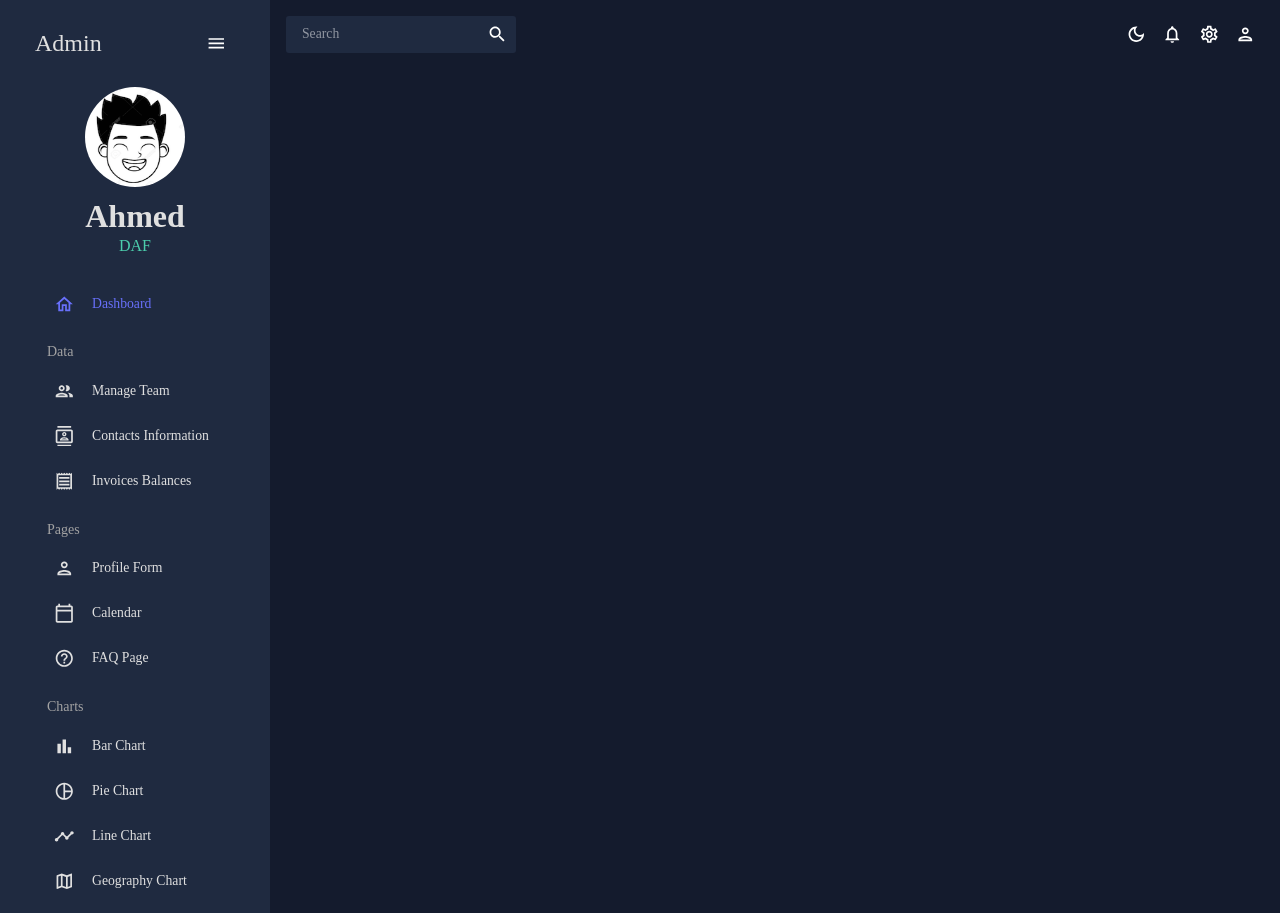
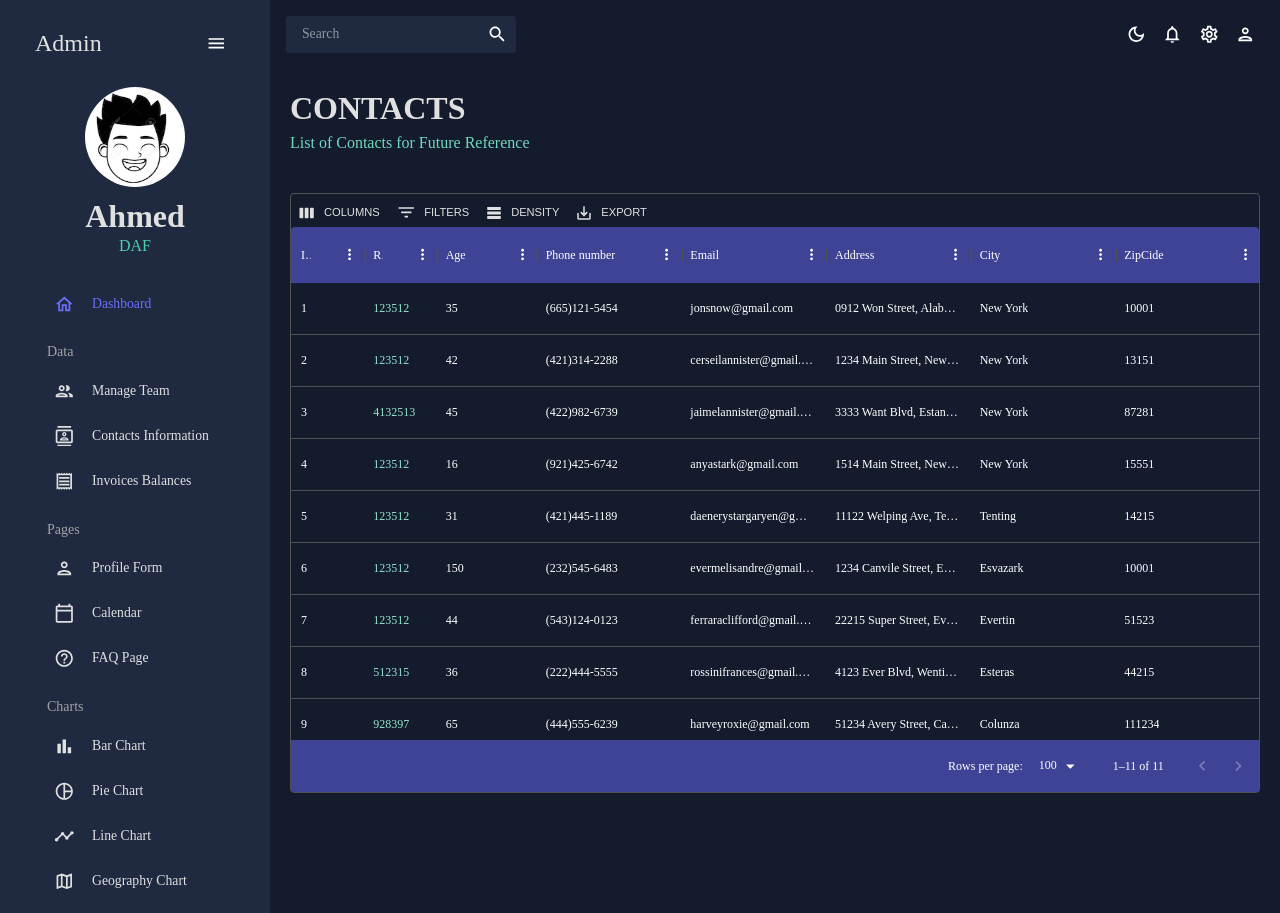
Before and after one commit to AhmidouA/Dashboard, a React (Vite) app: page /contacts in a window 1280 px wide. Built offline with nearby package versions, Linux system fonts and the light colour scheme.

Commit message:
Team and Contacts Page Done

```diff
--- a/src/App.tsx
+++ b/src/App.tsx
@@ -8,6 +8,7 @@
 import Sidebar from '@/hooks/Sidebar';
 import Dashboard from '@/pages/Dashboard';
 import Team from '@/pages/Team'
+import Contacts from '@/pages/Contacts';
 
 
 function App() {
@@ -28,7 +29,7 @@
               <Routes>
               <Route path='/' element={<Dashboard />} />
               <Route path='/team' element={<Team />} />
-              {/* <Route path='/contacts' element={<Contact />} /> */}
+              <Route path='/contacts' element={<Contacts />} />
               {/* <Route path='/invoices' element={<Invoices />} /> */}
               {/* <Route path='/form' element={<Form />} /> */}
               {/* <Route path='/bar' element={<Bar />} /> */}
--- /dev/null
+++ b/src/pages/Contacts.tsx
@@ -0,0 +1,76 @@
+/* REACT & NPM */
+import { Box, useTheme, } from '@mui/material';
+import { DataGrid, GridColDef, GridToolbar } from '@mui/x-data-grid';
+import AdminPanelSettingsOutlinedIcon from "@mui/icons-material/AdminPanelSettingsOutlined";
+import LockOpenOutlinedIcon from "@mui/icons-material/LockOpenOutlined";
+import SecurityOutlinedIcon from "@mui/icons-material/SecurityOutlined";
+
+
+
+
+/* Components */
+import { tokens } from '@/hooks/theme';
+import { mockDataContacts } from '@/data/mockData';
+import Header from '@/components/header/Header';
+
+
+
+/* Components */
+
+const Contacts = () => {
+
+    const theme = useTheme();
+    const colors = tokens(theme.palette.mode);
+
+    const columns: GridColDef[] = [
+      {field: 'id', headerName: 'ID', flex: 0.5},
+      {field: 'registrarId', headerName: 'Register Id', flex: 0.5, cellClassName: 'name-column--cell'},
+      {field: 'age', headerName: 'Age', type: 'number', headerAlign: 'left', align: 'left'},
+      {field: 'phone', headerName: 'Phone number', flex: 1},
+      {field: 'email', headerName: 'Email', flex: 1},
+      {field: 'address', headerName: 'Address', flex: 1},
+      {field: 'city', headerName: 'City', flex: 1},
+      {field: 'zipCode', headerName: 'ZipCide', flex: 1},
+    ]
+
+
+    return (
+      <Box m='20px'>
+        <Header title='CONTACTS' subtitle='List of Contacts for Future Reference' />
+        <Box m='40px 0 0 0' height='75vh' sx={{
+          '& .MuidataGrid-root' : {
+            border: 'none'
+          },
+          '& .MuiDataGrid-cell': {
+            borderBottom: 'none'
+          },
+          '& .name-column--cell': {
+            color: colors.greenAccent[300]
+          },
+          '& .MuiDataGrid-columnHeaders': {
+            bgcolor: colors.blueAccent[700],
+            borderBottom: 'none'
+          },
+          '& .MuidataGrid-virtualScroller': {
+            bgcolor: colors.primary[400]
+          },
+          '& .MuiDataGrid-footerContainer': {
+            borderTop: 'none',
+            bgcolor: colors.blueAccent[700],
+          },
+          '& .MuiDataGrid-toolbarContainer .MuiButton-text': {
+            color: `${colors.grey[100]} !important`,
+
+          }
+        }}>
+          <DataGrid
+            rows={mockDataContacts}
+            columns={columns}
+            components={{Toolbar: GridToolbar}}
+          />
+        </Box>
+      </Box>
+    )
+}
+
+export default Contacts
--- a/src/pages/Team.tsx
+++ b/src/pages/Team.tsx
@@ -49,6 +49,8 @@
       )
     }},
 
+
+
   ]
 
 
```
